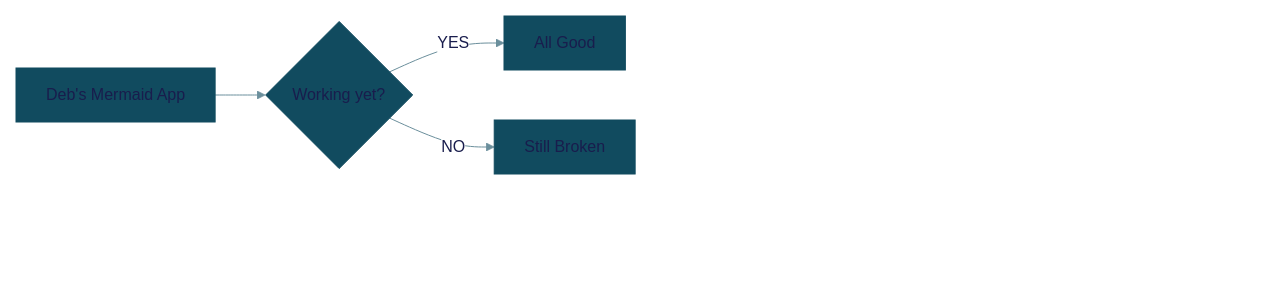
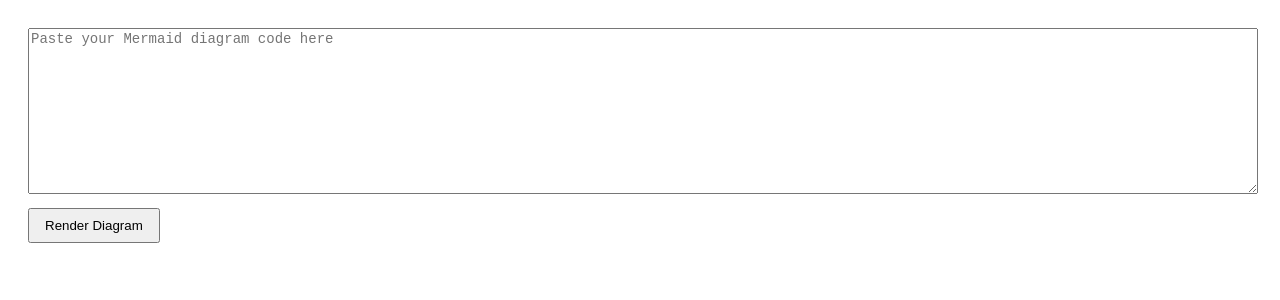
Before and after one commit to beaconfirepro/beaconbpm, a React (Create React App) app: page / in a window 1280 px wide. Shown: the top 300 px of the page. Built offline with nearby package versions, Linux system fonts and the light colour scheme.

Commit message:
Centralize Mermaid config to single file (fixed filename)

```diff
--- a/src/App.js
+++ b/src/App.js
@@ -1,19 +1,12 @@
 import React from 'react';
-import MermaidDiagram from './MermaidDiagram';
+import MermaidEditor from './MermaidEditor';
 
-const App = () => {
-  const chart = `
-    graph LR
-      A[Deb's Mermaid App] --> B{Working yet?}
-      B -->|YES| C[All Good]
-      B -->|NO| D[Still Broken]
-  `;
-
+function App() {
   return (
     <div className="App">
-      <MermaidDiagram chart={chart} />
+      <MermaidEditor />
     </div>
   );
-};
+}
 
 export default App;
--- a/src/MermaidDiagram.js
+++ b/src/MermaidDiagram.js
@@ -1,32 +1,12 @@
 import React, { useEffect } from 'react';
 import mermaid from 'mermaid';
+import mermaidConfig from './mermaidConfig';
 
 const MermaidDiagram = ({ chart }) => {
-useEffect(() => {
-  mermaid.initialize({
-    startOnLoad: true,
-    theme: 'base',
-    themeVariables: {
-      fontFamily: "'Evolve Sans', sans-serif",
-      fontSize: '16px',
-      primaryColor: '#114B5F', // Metallic Seaweed:contentReference[oaicite:0]{index=0}
-      secondaryColor: '#028090',
-      tertiaryColor: '#E06F03',
-      textColor: '#1b204a',
-      lineColor: '#6B8F9C',
-      nodeBorder: '#114B5F',
-      clusterBkg: '#F1EEEC',
-      edgeLabelBackground: '#ffffff',
-      nodeTextColor: '#191D4D',
-      nodeBorderRadius: '8px',
-    },
-    flowchart: {
-      curve: 'basis',
-      htmlLabels: true,
-    },
-  });
-  mermaid.contentLoaded();
-}, [chart]);
+  useEffect(() => {
+    mermaid.initialize(mermaidConfig);
+    mermaid.contentLoaded();
+  }, [chart]);
 
   return <div className="mermaid">{chart}</div>;
 };
--- /dev/null
+++ b/src/MermaidEditor.js
@@ -0,0 +1,38 @@
+import React, { useState, useEffect } from 'react';
+import mermaid from 'mermaid';
+import mermaidConfig from './mermaidConfig';
+
+const MermaidEditor = () => {
+  const [code, setCode] = useState('');
+  const [chart, setChart] = useState('');
+
+  useEffect(() => {
+    mermaid.initialize(mermaidConfig);
+    mermaid.contentLoaded();
+  }, [chart]);
+
+  const handleChange = (e) => setCode(e.target.value);
+  const handleRender = () => setChart(code);
+
+  return (
+    <div style={{ padding: '20px' }}>
+      <textarea
+        placeholder="Paste your Mermaid diagram code here"
+        value={code}
+        onChange={handleChange}
+        rows={10}
+        style={{ width: '100%', fontSize: '14px', fontFamily: 'monospace' }}
+      />
+      <button onClick={handleRender} style={{ marginTop: '10px', padding: '8px 15px' }}>
+        Render Diagram
+      </button>
+      {chart && (
+        <div className="mermaid" style={{ marginTop: '20px' }}>
+          {chart}
+        </div>
+      )}
+    </div>
+  );
+};
+
+export default MermaidEditor;
--- /dev/null
+++ b/src/mermaidConfig.js
@@ -0,0 +1,25 @@
+// src/mermaidConfig.js
+const mermaidConfig = {
+  startOnLoad: true,
+  theme: 'base',
+  themeVariables: {
+    fontFamily: "'Evolve Sans', sans-serif",
+    fontSize: '16px',
+    primaryColor: '#114B5F',
+    secondaryColor: '#028090',
+    tertiaryColor: '#E06F03',
+    textColor: '#1b204a',
+    lineColor: '#6B8F9C',
+    nodeBorder: '#114B5F',
+    clusterBkg: '#F1EEEC',
+    edgeLabelBackground: '#ffffff',
+    nodeTextColor: '#191D4D',
+    nodeBorderRadius: '8px',
+  },
+  flowchart: {
+    curve: 'basis',
+    htmlLabels: true,
+  },
+};
+
+export default mermaidConfig;
```
